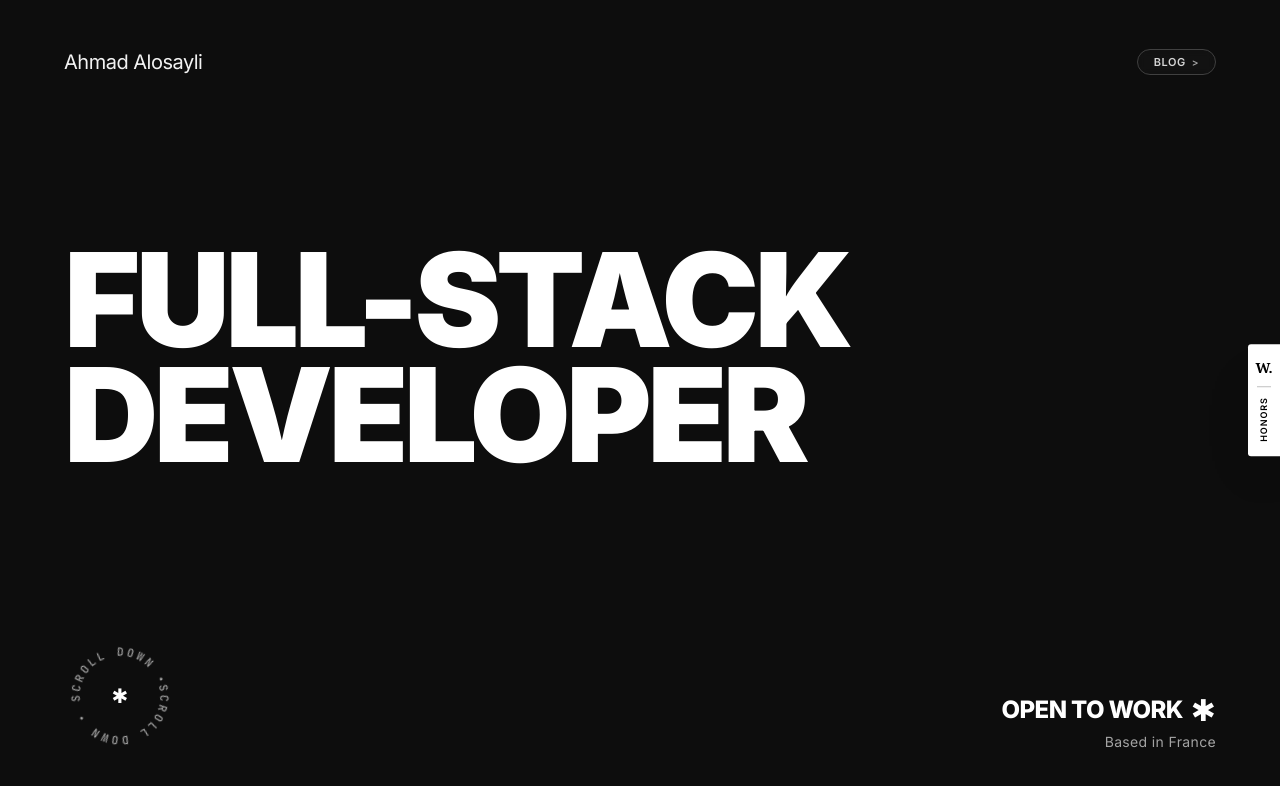
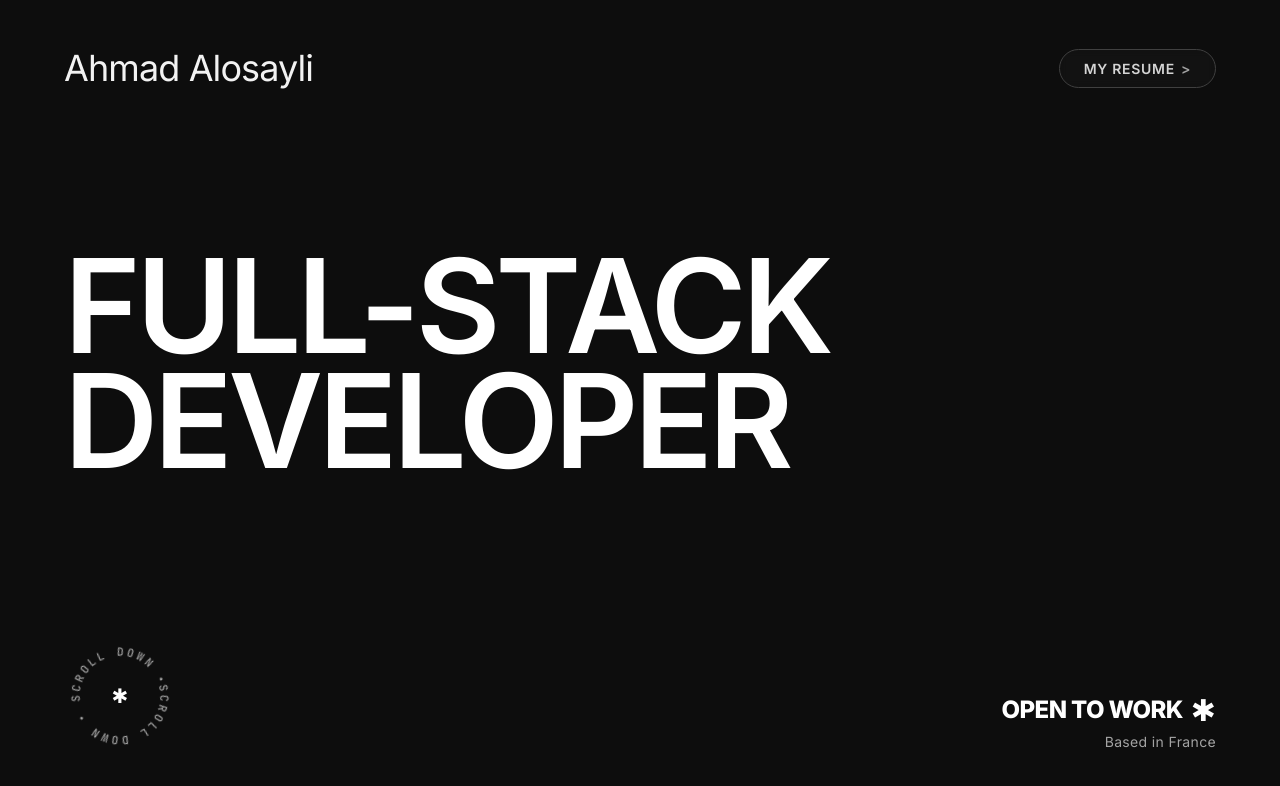
Before and after one commit to lemix7/Ahmad-Alosayli, a React (Vite) app: page / in a window 1280 px wide. Shown: the top 786 px of the page. Built offline with nearby package versions, Linux system fonts and the light colour scheme.

Commit message:
Add resume link to Hero component and include resume PDF

```diff
--- a/src/components/Hero.tsx
+++ b/src/components/Hero.tsx
@@ -6,7 +6,7 @@
   titleLine2?: string;
   statusText?: string;
   locationText?: string;
-  blogUrl?: string;
+  resumeUrl?: string;
 }
 
 export const Hero: React.FC<HeroProps> = ({
@@ -15,7 +15,7 @@
   titleLine2 = "DEVELOPER",
   statusText = "OPEN TO WORK",
   locationText = "Based in France",
-  blogUrl = "#blog",
+  resumeUrl = "/Ahmad_Sabil_Resume.pdf",
 }) => {
   return (
     <section className="relative h-screen min-h-[640px] w-full bg-[#0d0d0d] text-white flex flex-col justify-between px-6 py-6 sm:px-10 sm:py-8 md:px-14 md:py-10 lg:px-16 lg:py-12 select-none overflow-hidden font-sans">
@@ -28,19 +28,21 @@
         <div className="flex flex-col">
           <a
             href="#"
-            className="text-base sm:text-lg md:text-xl font-normal tracking-tight text-white/95 hover:text-white transition-colors"
+            className="text-base sm:text-2xl md:text-4xl font-normal tracking-tight text-white/95 hover:text-white transition-colors"
           >
             {name}
           </a>
         </div>
 
-        {/* Blog Pill Button */}
+        {/* Resume Pill Button */}
         <a
-          href={blogUrl}
-          className="group inline-flex items-center gap-1.5 px-4 py-1 rounded-full border border-neutral-700 bg-neutral-900/60 backdrop-blur-sm text-[11px] font-semibold tracking-wider uppercase text-neutral-300 hover:text-white hover:border-neutral-400 transition-all duration-200"
+          href={resumeUrl}
+          target="_blank"
+          rel="noopener noreferrer"
+          className="group inline-flex items-center gap-1.5 px-6 py-2 rounded-full border border-neutral-700 bg-neutral-900/60 backdrop-blur-sm text-[14px] font-semibold tracking-wider uppercase text-neutral-300 hover:text-white hover:border-neutral-400 transition-all duration-200"
         >
-          <span>BLOG</span>
-          <span className="text-[10px] text-neutral-400 group-hover:translate-x-0.5 transition-transform duration-200">
+          <span>My Resume</span>
+          <span className="text-[14px] text-neutral-400 group-hover:translate-x-0.5 transition-transform duration-200">
             &gt;
           </span>
         </a>
@@ -48,7 +50,7 @@
 
       {/* CENTER HERO MAIN HEADLINE */}
       <main className="relative z-10 my-auto flex flex-col justify-center max-w-full">
-        <h1 className="font-sans font-black tracking-[-0.035em] uppercase text-white leading-[0.88] text-[13.5vw] sm:text-[12vw] md:text-[11vw] lg:text-[10.2vw] 2xl:text-[9.8vw]">
+        <h1 className="font-sans font-semibold tracking-[-0.035em] uppercase text-white leading-[0.88] text-[13.5vw] sm:text-[12vw] md:text-[11vw] lg:text-[10.2vw] 2xl:text-[9.8vw]">
           <span className="block">
             {titleLine1}
           </span>
@@ -58,28 +60,10 @@
         </h1>
       </main>
 
-      {/* FIXED SIDE AWWWARDS / HONORS BADGE (Right Edge) */}
-      <aside
-        className="fixed right-0 top-1/2 -translate-y-1/2 z-30 flex flex-col items-center bg-white text-black rounded-l-[3px] py-3.5 px-1.5 sm:px-2 shadow-2xl transition-transform hover:-translate-x-0.5 cursor-pointer"
-        aria-label="Honors Badge"
-      >
-        <span className="font-serif font-black text-xs sm:text-sm tracking-tighter leading-none mb-2">
-          W.
-        </span>
-        <div className="w-3.5 h-[1px] bg-black/25 mb-2.5" />
-        <span
-          className="text-[9px] font-semibold tracking-widest uppercase select-none"
-          style={{
-            writingMode: 'vertical-rl',
-            transform: 'rotate(180deg)',
-          }}
-        >
-          Honors
-        </span>
-      </aside>
 
       {/* BOTTOM BAR */}
-      <footer className="relative z-20 flex flex-row items-end justify-between w-full">
+      <div className="relative z-20 flex flex-row items-end justify-between w-full">
+
         {/* Left: Rotating Circular "SCROLL DOWN" Badge */}
         <div className="relative flex items-center justify-center">
           <div className="relative w-20 h-20 sm:w-24 sm:h-24 md:w-28 md:h-28 flex items-center justify-center">
@@ -122,7 +106,8 @@
             {locationText}
           </p>
         </div>
-      </footer>
+
+      </div>
     </section>
   );
 };
```
Also changed, not shown: 1 other file (tests, documents, lock files or other folders).
